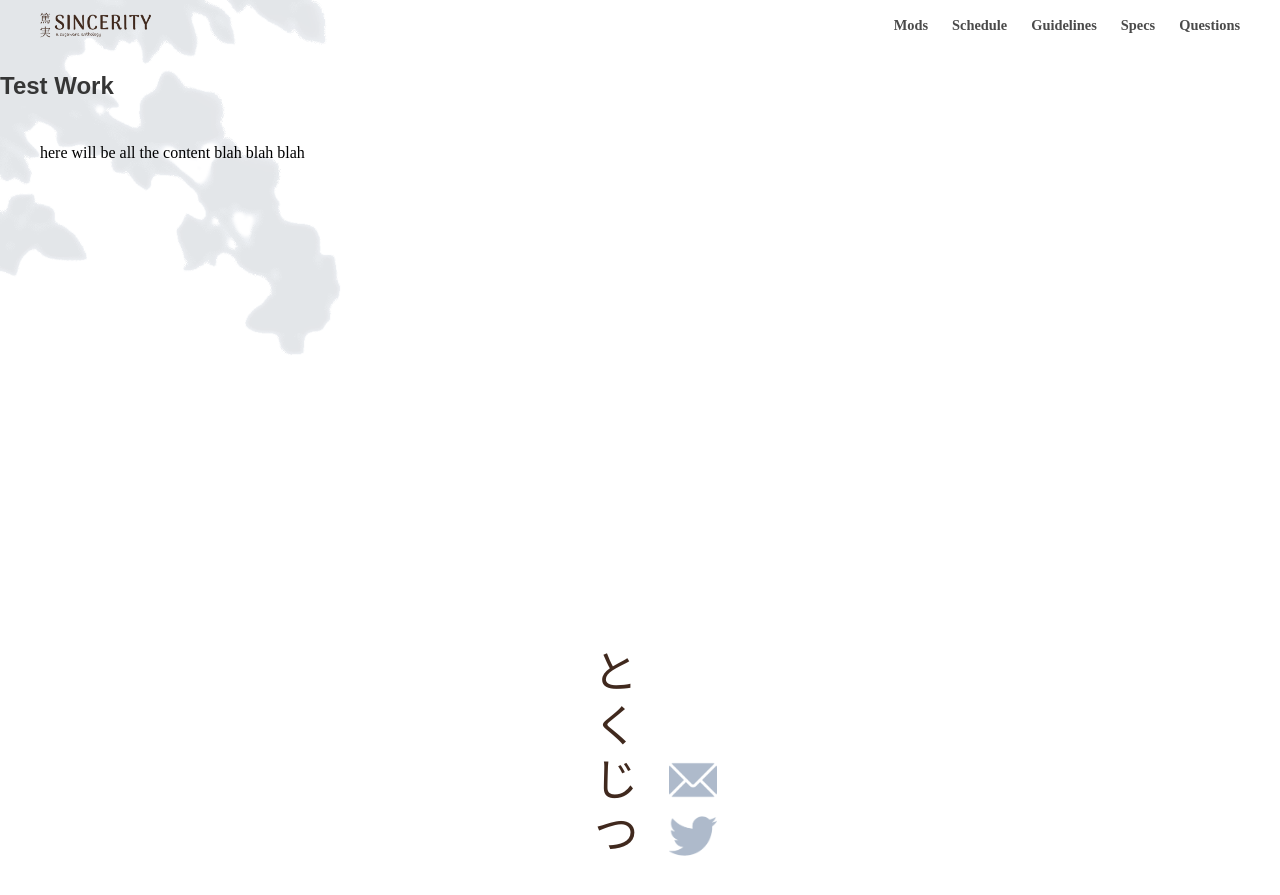
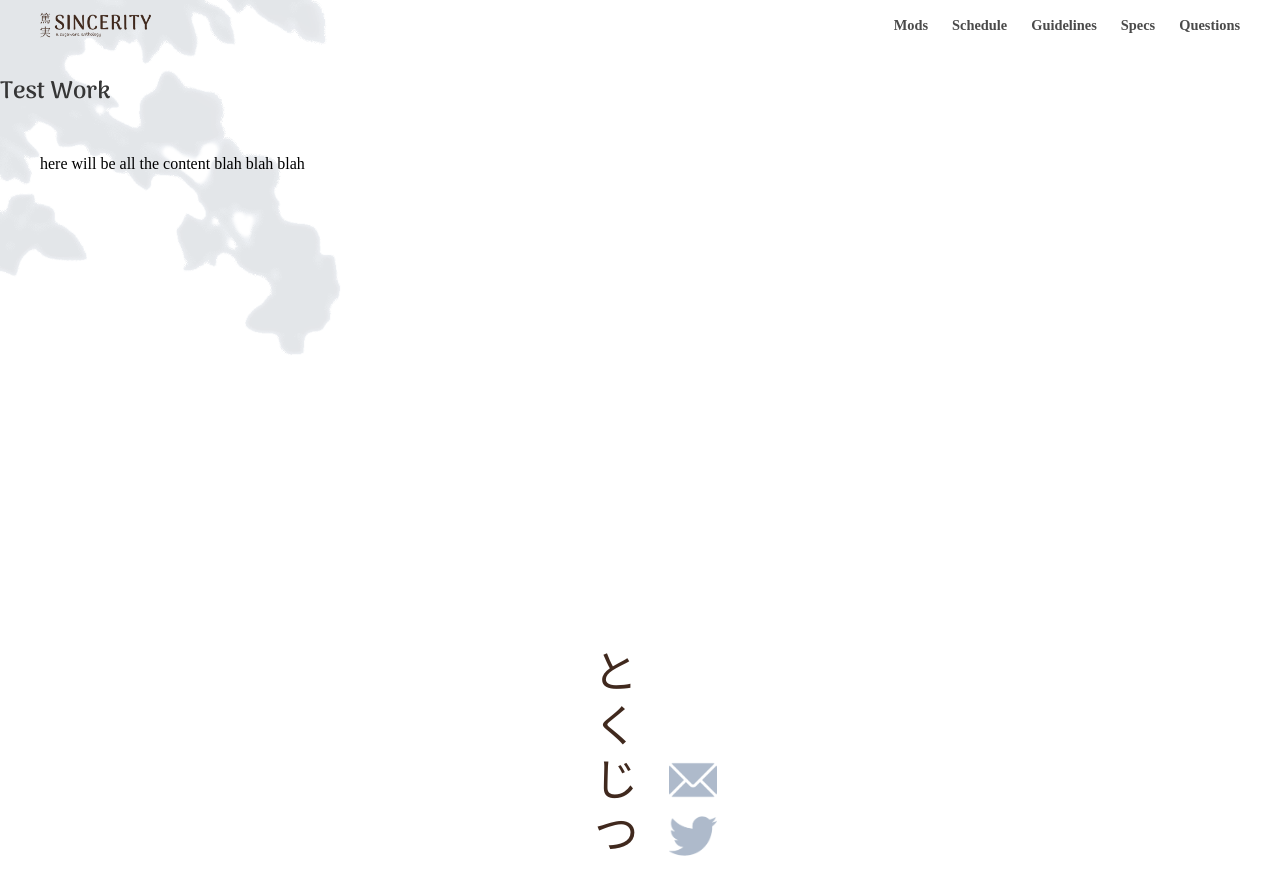
Before and after one commit to sugawara-collective/sincerity, a Jekyll site: the page built from _pages/testWork.md, in a window 1280 px wide. Shown: the top 895 px of the page. Built offline with Jekyll 4.4.1, drawn with Linux system fonts in a browser that asks for light colours; some web fonts are replaced.

Commit message:
fixed font typo

```diff
--- a/_sass/_fonts.scss
+++ b/_sass/_fonts.scss
@@ -1,91 +1,91 @@
 @font-face {
   font-family: "Della Respira";
-  src: url("../assets/fonts/DellaRespira-Regular.tff") format("truetype");
+  src: url(/assets/fonts/DellaRespira-Regular.ttf) format("truetype");
 }
 
 @font-face {
   font-family: "Alegreya";
-  src: url("../assets/fonts/Alegreya/Alegreya-Italic-VariableFont_wght.tff") format("truetype");
+  src: url(/assets/fonts/Alegreya/Alegreya-Italic-VariableFont_wght.ttf) format("truetype");
   font-style: italic;
 }
 @font-face {
   font-family: "Alegreya";
-  src: url("../assets/fonts/Alegreya/Alegreya-VariableFont_wght.tff") format("truetype");
+  src: url(/assets/fonts/Alegreya/Alegreya-VariableFont_wght.ttf) format("truetype");
 }
 
 @font-face {
   font-family: "Hi Melody";
-  src: url("../assets/fonts/HiMelody-Regular.tff") format("truetype");
+  src: url(/assets/fonts/HiMelody-Regular.ttf) format("truetype");
 }
 
 @font-face {
   font-family: "Arima Madurai";
-  src: url("../assets/fonts/Arima_Madurai/ArimaMadurai-Regular.tff") format("truetype");
+  src: url(/assets/fonts/Arima_Madurai/ArimaMadurai-Regular.ttf) format("truetype");
   font-weight: normal;
 }
 
 @font-face {
   font-family: "Arima Madurai";
-  src: url("../assets/fonts/Arima_Madurai/ArimaMadurai-Bold.tff") format("truetype");
+  src: url("/assets/fonts/Arima_Madurai/ArimaMadurai-Bold.ttf") format("truetype");
   font-weight: bold;
 }
 
 @font-face {
   font-family: "Arima Madurai";
-  src: url("../assets/fonts/Arima_Madurai/ArimaMadurai-ExtraBold.tff") format("truetype");
+  src: url("/assets/fonts/Arima_Madurai/ArimaMadurai-ExtraBold.ttf") format("truetype");
   font-weight: 800;
 }
 
 @font-face {
   font-family: "Arima Madurai";
-  src: url("../assets/fonts/Arima_Madurai/ArimaMadurai-Thin.tff") format("truetype");
+  src: url("/assets/fonts/Arima_Madurai/ArimaMadurai-Thin.ttf") format("truetype");
   font-weight: 100;
 }
 
 @font-face {
   font-family: "Arima Madurai";
-  src: url("../assets/fonts/Arima_Madurai/ArimaMadurai-ExtraLight.tff") format("truetype");
+  src: url("/assets/fonts/Arima_Madurai/ArimaMadurai-ExtraLight.ttf") format("truetype");
   font-weight: 200;
 }
 
 @font-face {
   font-family: "Arima Madurai";
-  src: url("../assets/fonts/Arima_Madurai/ArimaMadurai-Light.tff") format("truetype");
+  src: url("/assets/fonts/Arima_Madurai/ArimaMadurai-Light.ttf") format("truetype");
   font-weight: 300;
 }
 
 @font-face {
   font-family: "Arima Madurai";
-  src: url("../assets/fonts/Arima_Madurai/ArimaMadurai-Medium.tff") format("truetype");
+  src: url("/assets/fonts/Arima_Madurai/ArimaMadurai-Medium.ttf") format("truetype");
   font-weight: 500;
 }
 
 @font-face {
   font-family: "Arima Madurai";
-  src: url("../assets/fonts/Arima_Madurai/ArimaMadurai-Black.tff") format("truetype");
+  src: url("/assets/fonts/Arima_Madurai/ArimaMadurai-Black.ttf") format("truetype");
   font-weight: 900;
 }
 
 @font-face {
   font-family: "Noto Serif JP";
-  src: url("../assets/fonts/Noto_Serif_JP/NotoSerifJP-Regular.tff") format("opentype");
+  src: url("/assets/fonts/Noto_Serif_JP/NotoSerifJP-Regular.otf") format("opentype");
   font-weight: normal;
 }
 
 @font-face {
   font-family: "Noto Serif JP";
-  src: url("../assets/fonts/Noto_Serif_JP/NotoSerifJP-Medium.tff") format("opentype");
+  src: url("/assets/fonts/Noto_Serif_JP/NotoSerifJP-Medium.otf") format("opentype");
   font-weight: 500;
 }
 
 @font-face {
   font-family: "Noto Serif JP";
-  src: url("../assets/fonts/Noto_Serif_JP/NotoSerifJP-Bold.tff") format("opentype");
+  src: url("/assets/fonts/Noto_Serif_JP/NotoSerifJP-Bold.otf") format("opentype");
   font-weight: bold;
 }
 
 @font-face {
   font-family: "Noto Serif JP";
-  src: url("../assets/fonts/Noto_Serif_JP/NotoSerifJP-Light.tff") format("opentype");
+  src: url("/assets/fonts/Noto_Serif_JP/NotoSerifJP-Light.otf") format("opentype");
   font-weight: 300;
 }
--- a/css/main.scss
+++ b/css/main.scss
@@ -2,7 +2,8 @@
 # Front matter comment to ensure Jekyll properly reads file.
 ---
 
-@import 'fonts', 'base', 'layout', 'syntax-highlighting';
+@import 'fonts';
+@import 'base', 'layout', 'syntax-highlighting';
 
 li {
   margin-bottom: .25em;
```
Also changed, not shown: favicon.ico (added).
